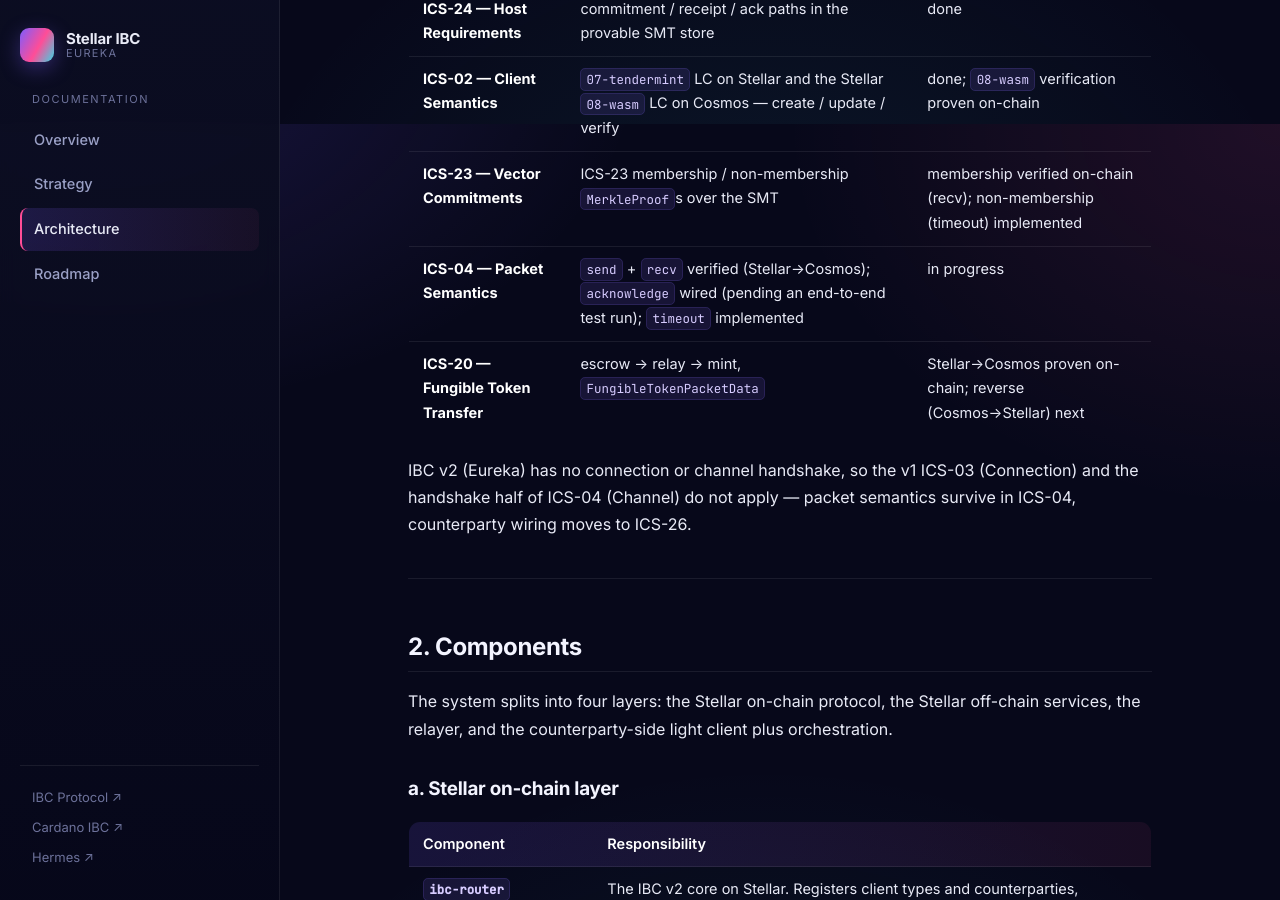
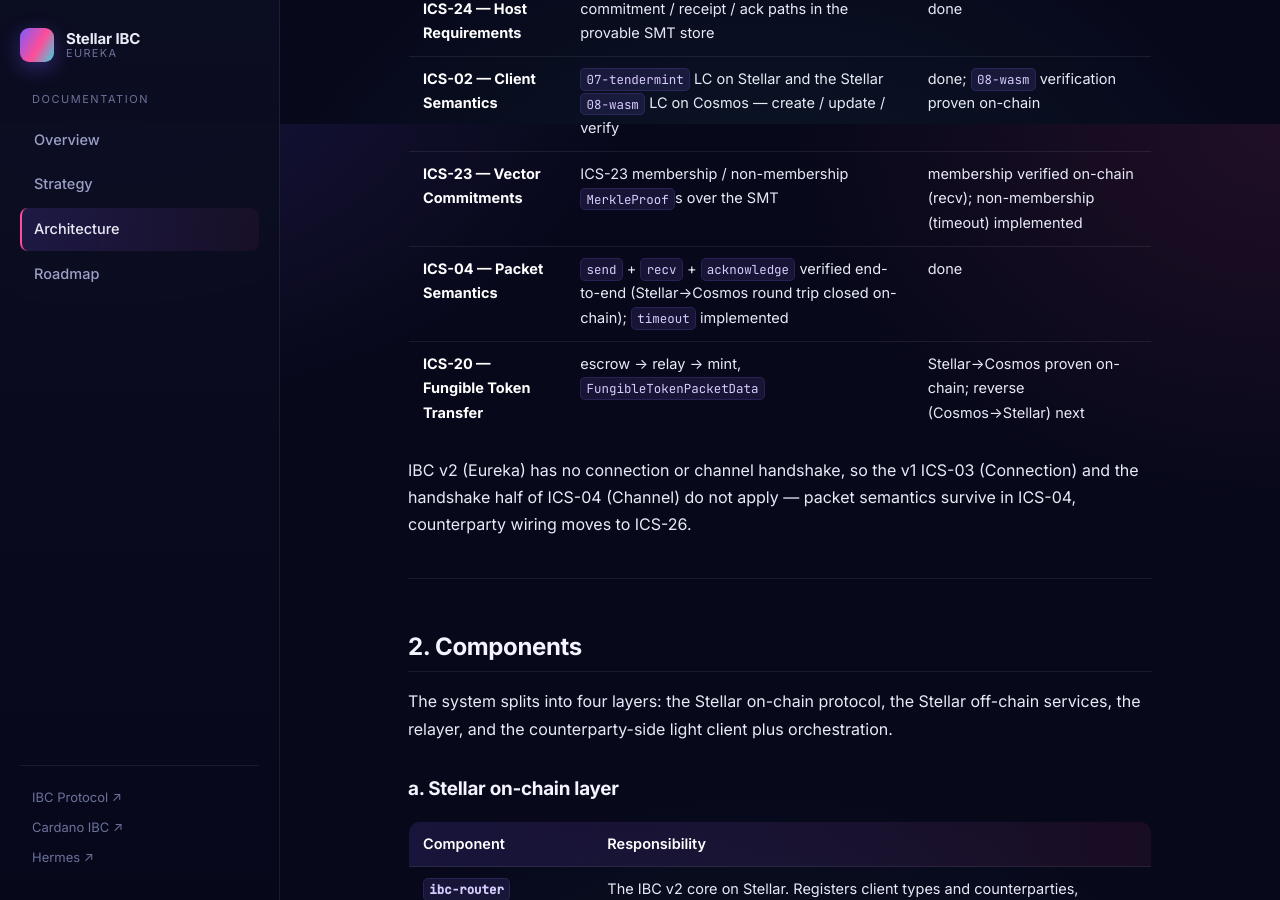
Before and after one commit to amandagonsalves/sdf-ibc-proposal, a Jekyll site: the page built from architecture.md, in a window 1280 px wide and 900 px high, scrolled down 3476 px. Built offline with Jekyll 4.4.1, drawn with Linux system fonts in a browser that asks for light colours.

Commit message:
docs(architecture): update ics-04 acknowledge status

```diff
--- a/architecture.md
+++ b/architecture.md
@@ -112,7 +112,7 @@ against ad-hoc implementation phases.
 | **ICS-24 — Host Requirements** | commitment / receipt / ack paths in the provable SMT store | done |
 | **ICS-02 — Client Semantics** | `07-tendermint` LC on Stellar and the Stellar `08-wasm` LC on Cosmos — create / update / verify | done; `08-wasm` verification proven on-chain |
 | **ICS-23 — Vector Commitments** | ICS-23 membership / non-membership `MerkleProof`s over the SMT | membership verified on-chain (recv); non-membership (timeout) implemented |
-| **ICS-04 — Packet Semantics** | `send` + `recv` verified (Stellar→Cosmos); `acknowledge` wired (pending an end-to-end test run); `timeout` implemented | in progress |
+| **ICS-04 — Packet Semantics** | `send` + `recv` + `acknowledge` verified end-to-end (Stellar→Cosmos round trip closed on-chain); `timeout` implemented | done |
 | **ICS-20 — Fungible Token Transfer** | escrow → relay → mint, `FungibleTokenPacketData` | Stellar→Cosmos proven on-chain; reverse (Cosmos→Stellar) next |
 
 IBC v2 (Eureka) has no connection or channel handshake, so the v1 ICS-03
```
Also changed, not shown: index.md (+5 -4 lines), roadmap.md (+2 -2 lines).
